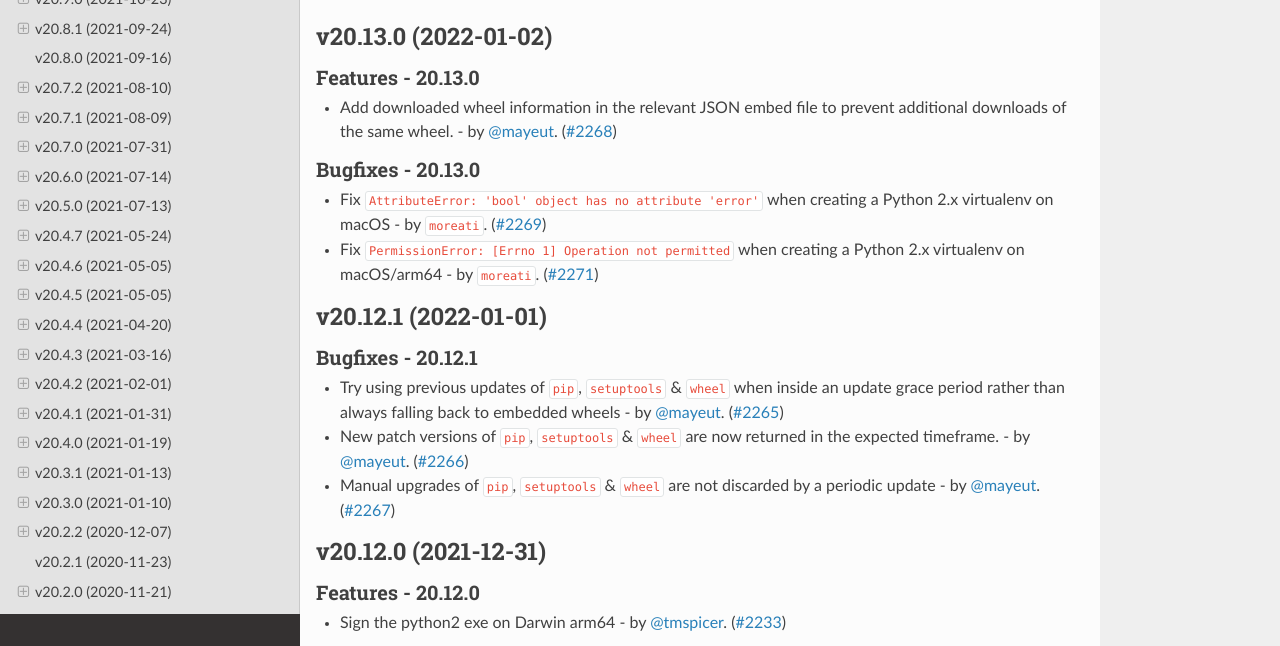
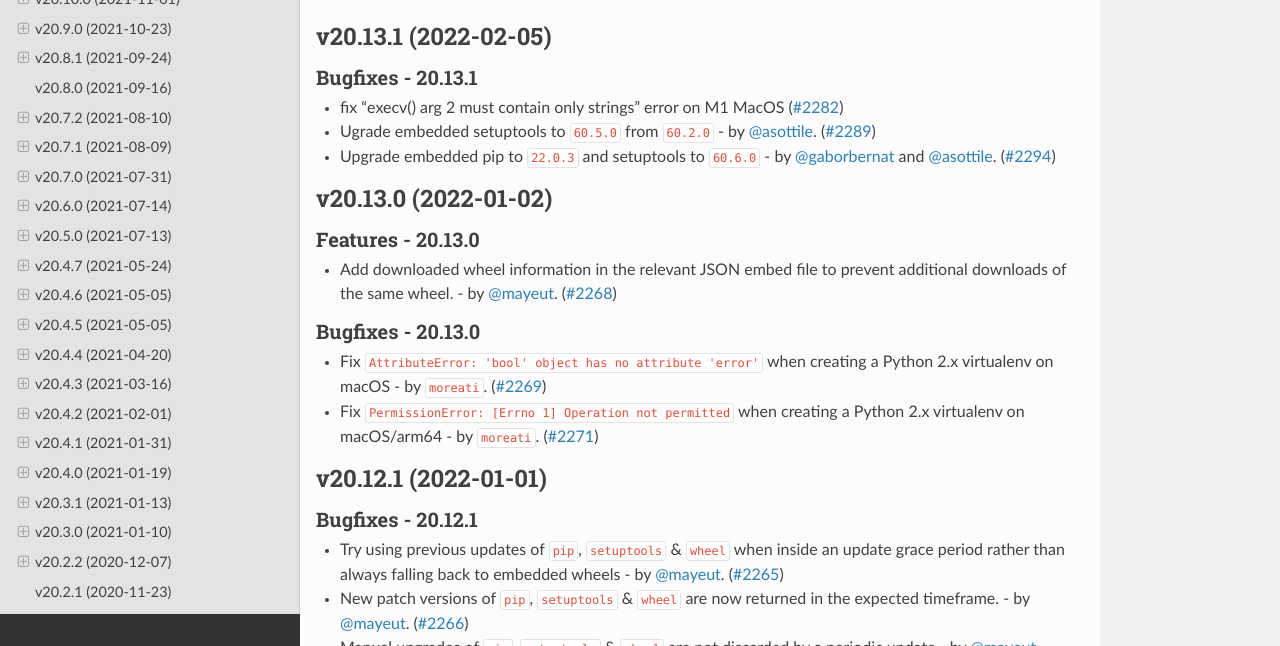
Before and after one commit to pypa/virtualenv, a Sphinx documentation site: the page built from docs/changelog.rst, in a window 1280 px wide and 900 px high, cut to the strip 254-900 px from the top of the window. Built offline with Sphinx 7.4.7 and the Read the Docs theme 2.0.0, drawn with Linux system fonts in a browser that asks for light colours; pages that are not in the unit, such as notebooks, are missing from menus; the version number could not be read and is left out; some of the changed text lies outside the part shown.

Commit message:
release 20.13.1

```diff
--- a/docs/changelog.rst
+++ b/docs/changelog.rst
@@ -4,6 +4,16 @@ Release History
 .. include:: _draft.rst
 
 .. towncrier release notes start
+
+v20.13.1 (2022-02-05)
+---------------------
+
+Bugfixes - 20.13.1
+~~~~~~~~~~~~~~~~~~
+- fix "execv() arg 2 must contain only strings" error on M1 MacOS (`#2282 <https://github.com/pypa/virtualenv/issues/2282>`_)
+- Ugrade embedded setuptools to ``60.5.0`` from ``60.2.0`` - by :user:`asottile`. (`#2289 <https://github.com/pypa/virtualenv/issues/2289>`_)
+- Upgrade embedded pip to ``22.0.3`` and setuptools to ``60.6.0`` - by :user:`gaborbernat` and :user:`asottile`. (`#2294 <https://github.com/pypa/virtualenv/issues/2294>`_)
+
 
 v20.13.0 (2022-01-02)
 ---------------------
--- a/docs/changelog/2282.bugfix.rst
+++ /dev/null
@@ -1 +0,0 @@
-fix "execv() arg 2 must contain only strings" error on M1 MacOS
--- a/docs/changelog/2289.bugfix.rst
+++ /dev/null
@@ -1 +0,0 @@
-Ugrade embedded setuptools to ``60.5.0`` from ``60.2.0`` - by :user:`asottile`.
--- a/docs/changelog/2294.bugfix.rst
+++ /dev/null
@@ -1 +0,0 @@
-Upgrade embedded pip to ``22.0.3`` and setuptools to ``60.6.0`` - by :user:`gaborbernat` and :user:`asottile`.
```
